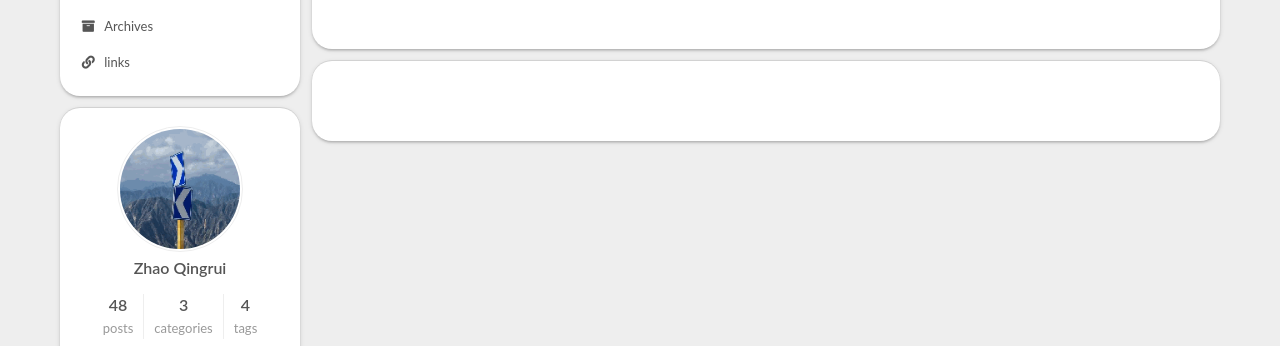
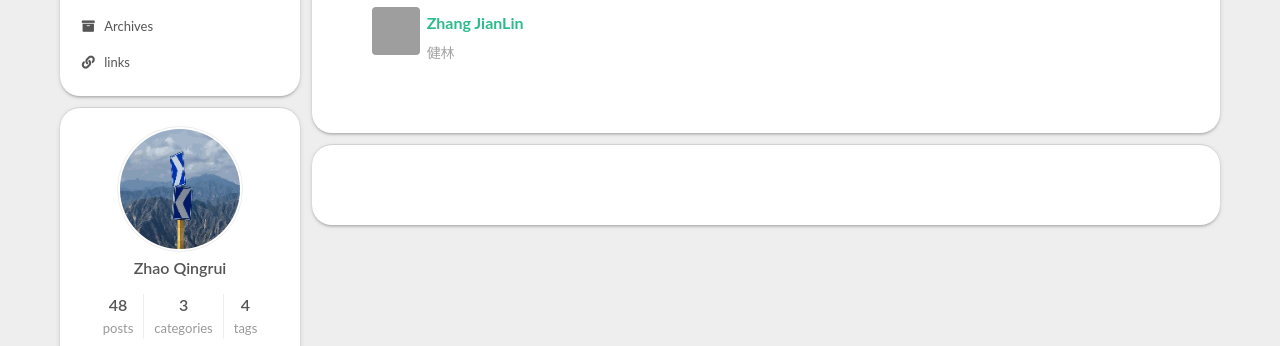
Before and after one commit to Mr-Zqr/photo_blog, a plain HTML site: page Links/index.html in a window 1280 px wide. Shown: the part 231-577 px from the top of the page. Drawn offline with nearby package versions, Linux system fonts and the light colour scheme; some packages are replaced by stand-ins of ours; grey boxes are pictures that could not be loaded; a script that the page names is missing.

Commit message:
Site updated: 2024-11-02 09:51:17

```diff
--- a/Links/index.html
+++ b/Links/index.html
@@ -31,8 +31,9 @@
 <meta property="og:locale" content="en_US">
 <meta property="og:image" content="https://zzshubimage-1253829354.cos.ap-beijing.myqcloud.com/blog/zzslogo.jpg">
 <meta property="og:image" content="https://lmy.name/logo_huc7f051e9698c2a6542d55f6cc110174f_6100_300x0_resize_box_3.png">
+<meta property="og:image" content="https://bl-zjl-og.cn/img/head.jpg">
 <meta property="article:published_time" content="2021-06-15T16:34:27.000Z">
-<meta property="article:modified_time" content="2023-12-29T03:25:59.043Z">
+<meta property="article:modified_time" content="2024-11-02T01:49:30.433Z">
 <meta property="article:author" content="Zhao Qingrui">
 <meta name="twitter:card" content="summary">
 <meta name="twitter:image" content="https://zzshubimage-1253829354.cos.ap-beijing.myqcloud.com/blog/zzslogo.jpg">
@@ -257,13 +258,22 @@
                   <div class="info"> </div>
                </div>
             </div>
-        <div class="card">
+             <div class="card">
                <img class="ava" src="https://lmy.name/logo_huc7f051e9698c2a6542d55f6cc110174f_6100_300x0_resize_box_3.png" />
                <div class="card-header">
                   <div>
                      <a target="_blank" rel="noopener" href="https://lmy.name/">MY’s blog</a>
                   </div>
                   <div class="info">是学生</div>
+               </div>
+            </div>
+             <div class="card">
+               <img class="ava" src="https://bl-zjl-og.cn/img/head.jpg" />
+               <div class="card-header">
+                  <div>
+                     <a target="_blank" rel="noopener" href="https://bl-zjl-og.cn/">Zhang JianLin</a>
+                  </div>
+                  <div class="info">健林</div>
                </div>
             </div>
          </div>
```
Also changed, not shown: 2024/04/22/20240422-ShanghaiGP/index.html (+1 -1 lines).
